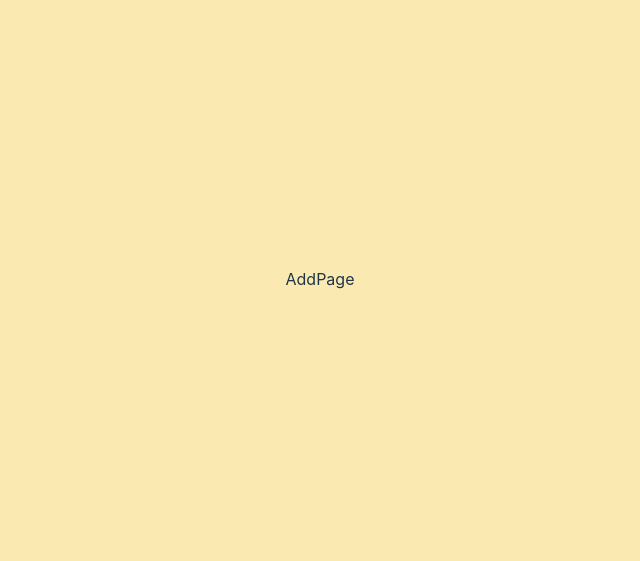
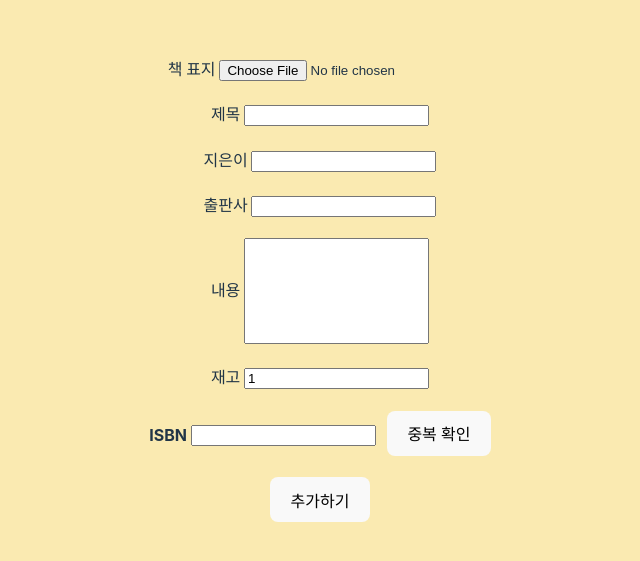
Before and after one commit to UOUGaonnuri/book-management-client, a React (Vite) app: page /admin/book/new in a window 1280 px wide. Shown: the part 121-682 px from the top of the page, without its empty margins (320-960 px from the left). Built offline with nearby package versions, Linux system fonts and the light colour scheme.

Commit message:
feat: 책 생성 페이지 추가

```diff
--- a/src/pages/AddPage.tsx
+++ b/src/pages/AddPage.tsx
@@ -1,10 +1,110 @@
-import React from 'react'
+import axios from 'axios';
+import React, { useEffect, useState } from 'react'
+import { useNavigate } from 'react-router-dom'
 
 type Props = {}
 
 const AddPage = (props: Props) => {
+  const [fileData, setFileData] = useState<FileList|null>(null);
+  const [title, setTitle] = useState<string>("");
+  const [author, setAuthor] = useState<string>("");
+  const [publisher, setPublisher] = useState<string>("");
+  const [content, setContent] = useState<string>("");
+  const [stock, setStock] = useState<number>(1);
+  const [ISBN, setISBN] = useState<string>("");
+  const [ckISBN, setCkISBN] = useState<boolean>(false);
+  const [ISBNMsg, setISBNMsg] = useState<string>("");
+  const goReg = useNavigate();
+  const textAreaStyle = {
+    height: 100
+  }
+  const addBtnFunc = async() => {
+    const data = {
+      title: title,
+      author: author,
+      publisher: publisher,
+      content: content,
+      stock: stock,
+      ISBN: ISBN
+    };
+    if(title===""){
+      alert("제목을 입력해주세요");
+    }
+    else if(author===""){
+      alert("지은이를 입력해주세요");
+    }
+    else if(publisher===""){
+      alert("출판사를 입력해주세요");
+    }
+    else if(content===""){
+      alert("내용을 입력해주세요");
+    }
+    else if(ISBN===""){
+      alert("ISBN을 입력해주세요");
+    }
+    else if(ckISBN===true){
+      alert("ISBN중복을 체크해주세요");
+    }
+    else{
+      try{
+        const res = await axios.post("url",{
+          bookPostReqDto: data,
+          file: fileData
+        });
+        if(res.status===200){
+          alert("책 추가에 성공하였습니다");
+          goReg("/admin");
+        }
+        else{
+          alert("알 수 없는 에러가 발생하였습니다 콘솔창을 확인해 주세요");
+          console.log(res);
+        }
+      }
+      catch(e){
+        console.log(e);
+      }
+    }
+  }
+  const ISBNChg = (e:React.ChangeEvent<HTMLInputElement>) => {
+    setISBN(e.target.value);
+    setCkISBN(false);
+  }
+
+  const ckISBNBtn = async() => {
+    try{
+      const res = await axios.get("/api/admin/isbn", {params: {ISBN: ISBN}});
+      if (res.status===200){
+        setCkISBN(true);
+        setISBNMsg(res.data);
+        alert(res.data);
+      }
+      else if(res.status===409){
+        setCkISBN(false);
+        setISBNMsg(res.data);
+        alert(res.data);
+      }
+    }
+    catch(e){
+      console.log(e);
+    }
+  }
+  const fileInput = (e: React.ChangeEvent<HTMLInputElement>) => {
+    setFileData(e.target.files);
+  }
+
+
+
   return (
-    <div>AddPage</div>
+    <div>
+      <h4>책 표지 <input type='file' accept='image/*' onChange={(e)=>fileInput} name='file'/></h4>
+      <h4>제목 <input value={title} onChange={(e)=>setTitle(e.target.value)} /></h4>
+      <h4>지은이 <input value={author} onChange={(e)=>setAuthor(e.target.value)} /></h4>
+      <h4>출판사 <input value={publisher} onChange={(e)=>setPublisher(e.target.value)} /></h4>
+      <h4>내용 <input type='text' style={textAreaStyle} value={content} onChange={(e)=>setContent(e.target.value)}/></h4>
+      <h4>재고 <input type="number"value={stock} onChange={(e)=>setStock(parseInt(e.target.value))}/></h4>
+      <h4>ISBN <input value={ISBN} onChange={ISBNChg}/>&nbsp;&nbsp;&nbsp;<button onClick={ckISBNBtn}>중복 확인</button></h4>
+      <button onClick={()=>console.log(title,author,publisher,content,stock,ISBN)}>추가하기</button>
+    </div>
   )
 }
 
```
